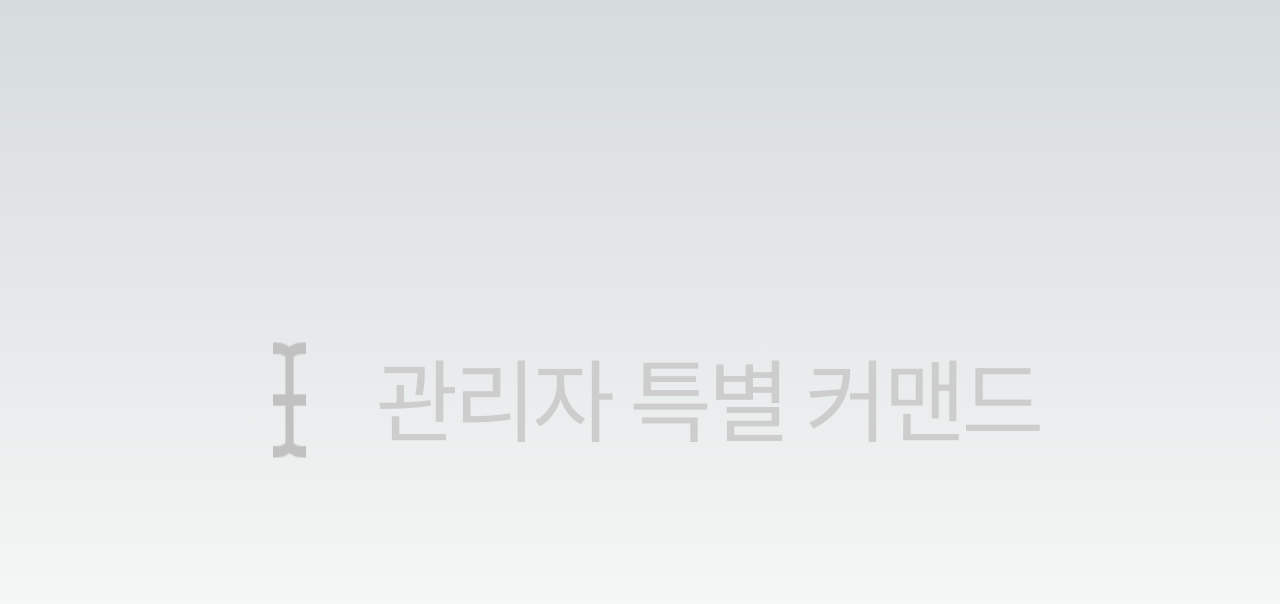
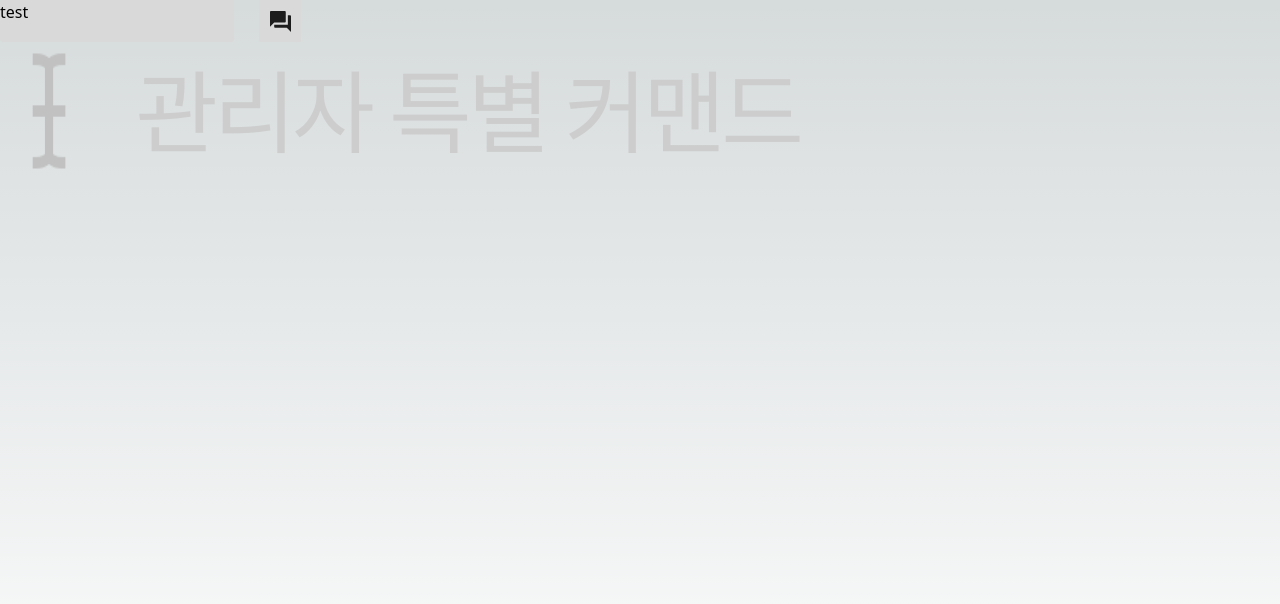
Before and after one commit to YoonJieut/YoonJieutBlog, a Next.js app: page / in a window 1280 px wide. Shown: the top 604 px of the page. Built offline with nearby package versions, Linux system fonts and the light colour scheme.

Commit message:
test : 커스텀 클래스 추가 시도,  실패

```diff
--- a/app/page.tsx
+++ b/app/page.tsx
@@ -1,9 +1,11 @@
 // import Image from "next/image";
 import { CustomInputArea } from "@/views/welcomePart/CustomInputArea";
+import { ResponseBox } from "@/views/welcomePart/ResponseBox";
 
 export default function Home() {
   return (
-    <main className="flex min-h-screen flex-col items-center justify-center">
+    <main className="flexCenter min-h-screen flex-col ">
+      <ResponseBox />
       <CustomInputArea />
     </main>
   );
--- a/tailwind.config.ts
+++ b/tailwind.config.ts
@@ -9,6 +9,13 @@ const config: Config = {
   ],
   theme: {
     extend: {
+      // flexCenter 클래스 정의
+      flexCenter: {
+        display: "flex",
+        justifyContent: "center",
+        alignItems: "center",
+      },
+    },
     backgroundImage: {
       "gradient-radial": "radial-gradient(var(--tw-gradient-stops))",
       "gradient-conic":
@@ -30,7 +37,11 @@ const config: Config = {
       "zinc-900": "#1C1C1C", // Zinc 900 색상
     },
   },
+  plugins: [],
+  extend: {
+    classes: {
+      flexCenter: "flex justify-center items-center",
     },
-  plugins: [],
+  },
 };
 export default config;
```
Lines whose indentation alone changed are shown as unchanged.
